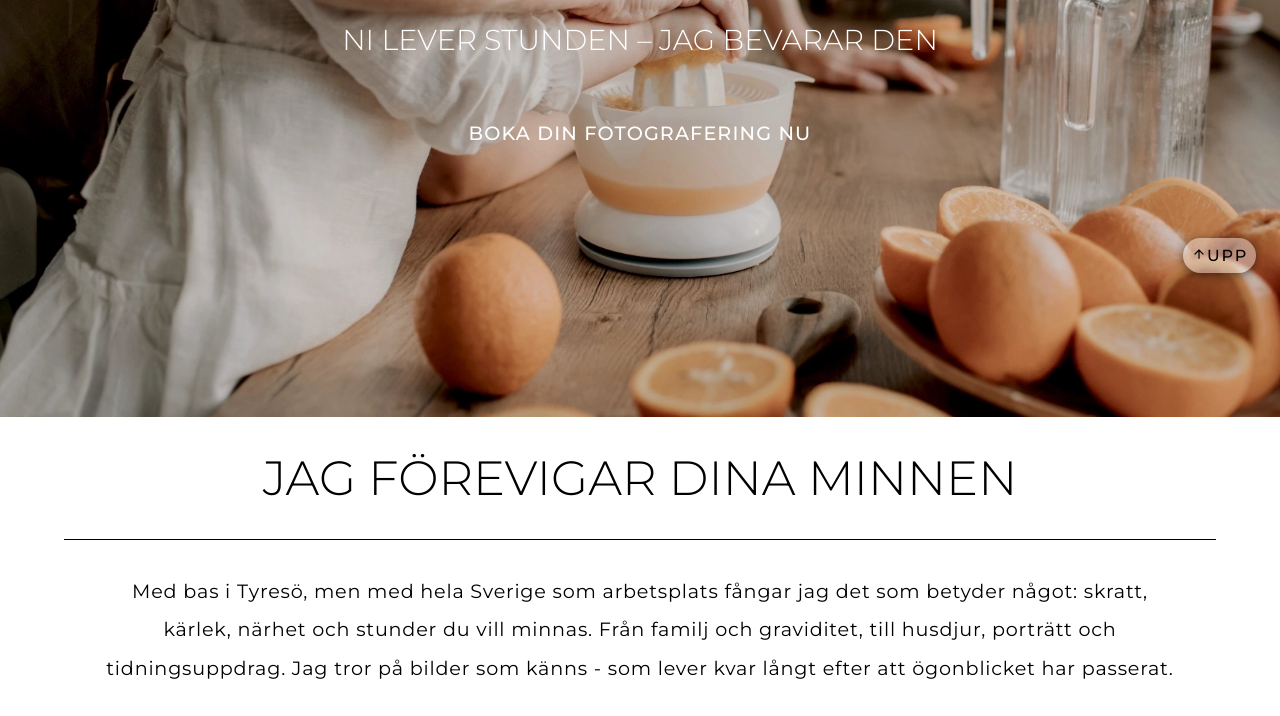
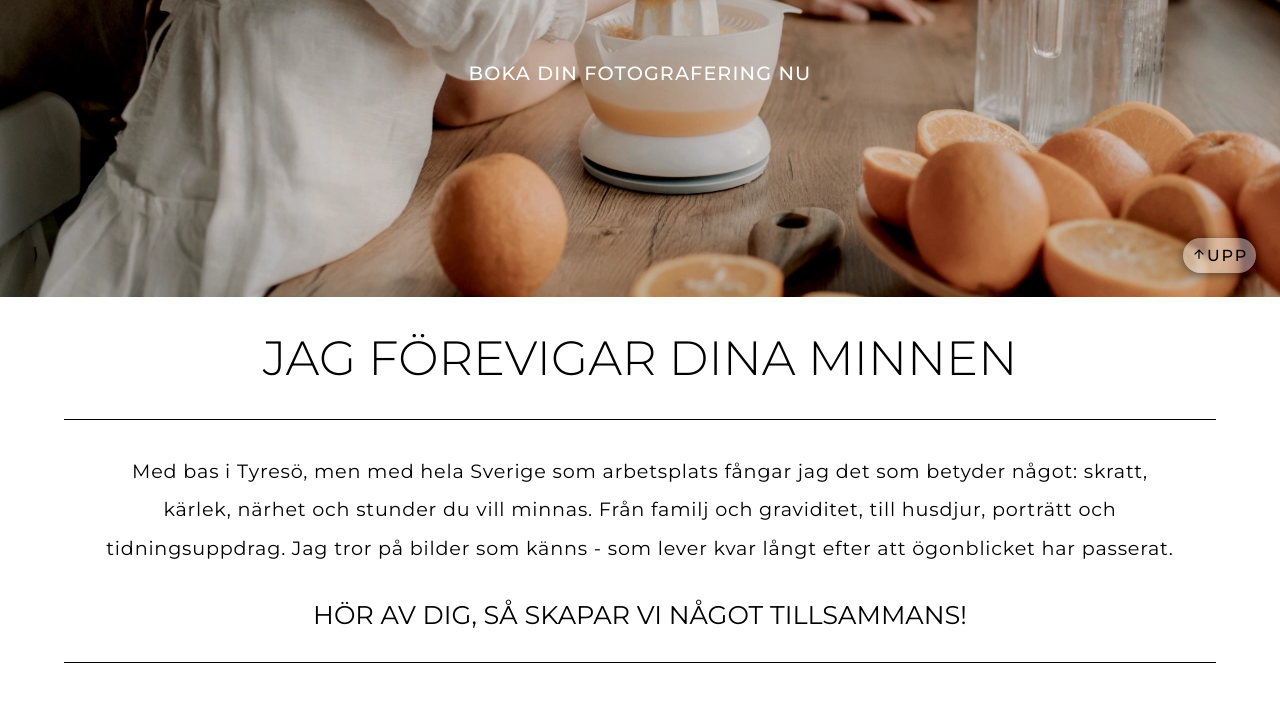
Before and after one commit to sa226jf-hash/Freya-Photos, a plain HTML site: page index.html in a window 1280 px wide. Shown: the part 503-1219 px from the top of the page. Drawn offline with nearby package versions, Linux system fonts and the light colour scheme; a web font is replaced by a local one.

Commit message:
reverse style.css

```diff
--- a/style.css
+++ b/style.css
@@ -332,7 +332,7 @@ nav a.active {
 .brollop-hero,
 .portratt-hero,
 .foretag-hero {
-  height: 920px; /* Täck hela skärmen */
+  height: 100vh; /* Täck hela skärmen */
   display: flex; /* Flexbox */
   flex-direction: column; /* Stapla innnehållet vertikalt */
   justify-content: center; /* Centrera innehåll  */
```
